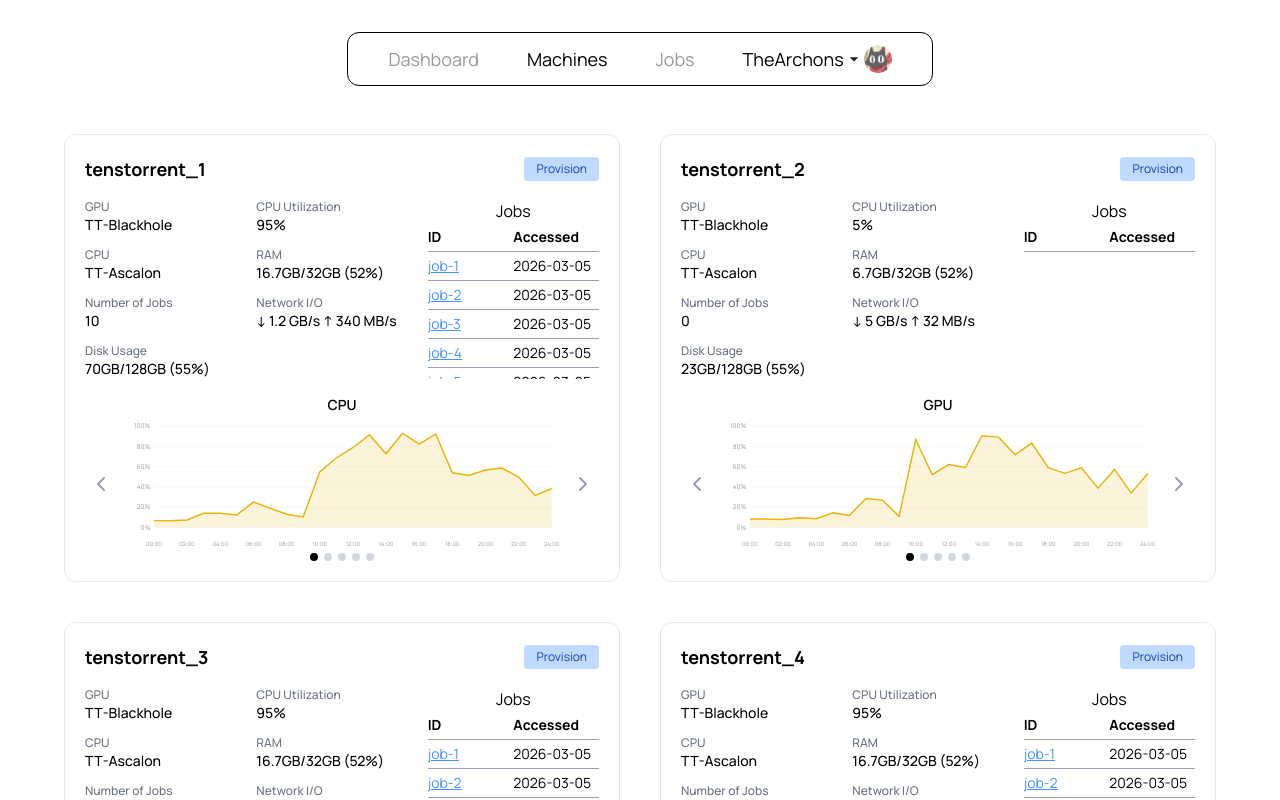
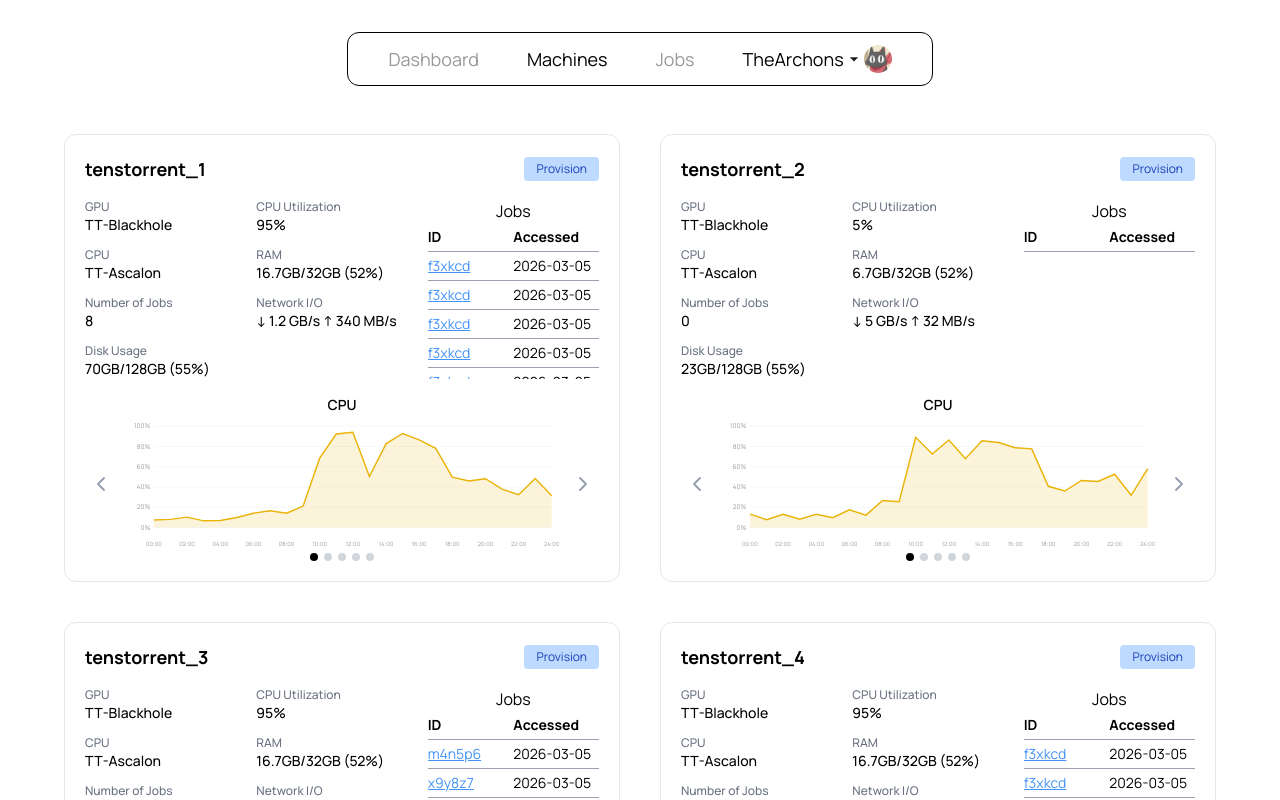
Before and after one commit to UTMIST/Mist, a React (Vite) app in the folder web-interface/: page /machines in a window 1280 px wide. Shown: the top 800 px of the page. Built offline with nearby package versions, Linux system fonts and the light colour scheme.

Commit message:
add links between jobs and machines

```diff
--- a/web-interface/src/components/Card.tsx
+++ b/web-interface/src/components/Card.tsx
@@ -5,16 +5,18 @@
   label,
   value,
   link,
+  hash
 }: {
   label: string
   value: string
   link?: string
+  hash?: string
 }) {
   return (
     <div>
       <div className="text-xs text-gray-500 font-medium">{label}</div>
       {link ? (
-        <Link to={link} className="text-sm text-accent underline">
+        <Link to={link} hash={hash} className="text-sm text-accent underline">
           {value}
         </Link>
       ) : (
@@ -42,6 +44,6 @@
   )
 }
 
-export default function Card({ children }: { children: ReactNode }) {
-  return <div className="border border-gray-200 rounded-xl p-5">{children}</div>
+export default function Card({ children, id }: { children: ReactNode, id?: string }) {
+  return <div id={id} className="border border-gray-200 rounded-xl p-5">{children}</div>
 }
--- a/web-interface/src/routes/jobs.tsx
+++ b/web-interface/src/routes/jobs.tsx
@@ -13,8 +13,7 @@
 function loadJobs(): Job[] {
   const jobs: Job[] = [
     {
-      id: 'job-1',
-      name: 'f3xkcd',
+      id: 'f3xkcd',
       created: new Date('2026-03-01T22:32:00'),
       accessed: new Date('2026-03-05T11:01:00'),
       machine: {
@@ -47,8 +46,7 @@
       ],
     },
     {
-      id: 'job-2',
-      name: 'f3xkcd',
+      id: 'a1b2c3',
       created: new Date('2026-03-01T22:32:00'),
       accessed: new Date('2026-03-05T11:01:00'),
       machine: {
@@ -81,12 +79,11 @@
       ],
     },
     {
-      id: 'job-3',
-      name: 'f3xkcd',
+      id: 'x9y8z7',
       created: new Date('2026-03-01T22:32:00'),
       accessed: new Date('2026-03-05T11:01:00'),
       machine: {
-        id: 'tenstorrent_1',
+        id: 'tenstorrent_3',
         gpu: 'TT-Blackhole',
         cpu: 'TT-Ascalon',
         diskUsage: '70GB/128GB (55%)',
@@ -115,12 +112,11 @@
       ],
     },
     {
-      id: 'job-4',
-      name: 'f3xkcd',
+      id: 'm4n5p6',
       created: new Date('2026-03-01T22:32:00'),
       accessed: new Date('2026-03-05T11:01:00'),
       machine: {
-        id: 'tenstorrent_1',
+        id: 'tenstorrent_3',
         gpu: 'TT-Blackhole',
         cpu: 'TT-Ascalon',
         diskUsage: '70GB/128GB (55%)',
@@ -184,8 +180,8 @@
   onDelete,
 }: JobCardProps) {
   return (
-    <Card>
-      <CardHeader header={job.name}>
+    <Card id={job.id}>
+      <CardHeader header={job.id}>
         <Button onClick={() => onStart(job.id)} variant="success" fontSize="xs">
           Start
         </Button>
@@ -214,7 +210,7 @@
           label="Created"
           value={format(job.created, 'yyyy-MM-dd hh:mm a')}
         />
-        <CardInfoField label="Machine" value={job.machine.id} link="#" />
+        <CardInfoField label="Machine" value={job.machine.id} link="/machines" hash={job.machine.id} />
         <CardInfoField label="Disk Usage" value={job.machine.diskUsage} />
         <CardInfoField
           label="Accessed"
--- a/web-interface/src/routes/machines.tsx
+++ b/web-interface/src/routes/machines.tsx
@@ -21,8 +21,7 @@
       cpu: 'TT-Ascalon',
       jobs: [
         {
-          id: 'job-1',
-          name: 'f3xkcd',
+          id: 'f3xkcd',
           created: new Date('2026-03-01T22:32:00'),
           accessed: new Date('2026-03-05T11:01:00'),
           dockerImage: 'utmist/mpt-3.5-turbo',
@@ -35,8 +34,7 @@
           ],
         },
         {
-          id: 'job-2',
-          name: 'f3xkcd',
+          id: 'f3xkcd',
           created: new Date('2026-03-01T22:32:00'),
           accessed: new Date('2026-03-05T11:01:00'),
           dockerImage: 'utmist/mpt-3.5-turbo',
@@ -49,8 +47,7 @@
           ],
         },
         {
-          id: 'job-3',
-          name: 'f3xkcd',
+          id: 'f3xkcd',
           created: new Date('2026-03-01T22:32:00'),
           accessed: new Date('2026-03-05T11:01:00'),
           dockerImage: 'utmist/mpt-3.5-turbo',
@@ -63,8 +60,7 @@
           ],
         },
         {
-          id: 'job-4',
-          name: 'f3xkcd',
+          id: 'f3xkcd',
           created: new Date('2026-03-01T22:32:00'),
           accessed: new Date('2026-03-05T11:01:00'),
           dockerImage: 'utmist/mpt-3.5-turbo',
@@ -77,8 +73,7 @@
           ],
         },
         {
-          id: 'job-5',
-          name: 'f3xkcd',
+          id: 'f3xkcd',
           created: new Date('2026-03-01T22:32:00'),
           accessed: new Date('2026-03-05T11:01:00'),
           dockerImage: 'utmist/mpt-3.5-turbo',
@@ -91,8 +86,7 @@
           ],
         },
         {
-          id: 'job-6',
-          name: 'f3xkcd',
+          id: 'f3xkcd',
           created: new Date('2026-03-01T22:32:00'),
           accessed: new Date('2026-03-05T11:01:00'),
           dockerImage: 'utmist/mpt-3.5-turbo',
@@ -105,8 +99,7 @@
           ],
         },
         {
-          id: 'job-7',
-          name: 'f3xkcd',
+          id: 'f3xkcd',
           created: new Date('2026-03-01T22:32:00'),
           accessed: new Date('2026-03-05T11:01:00'),
           dockerImage: 'utmist/mpt-3.5-turbo',
@@ -119,36 +112,7 @@
           ],
         },
         {
-          id: 'job-8',
-          name: 'f3xkcd',
-          created: new Date('2026-03-01T22:32:00'),
-          accessed: new Date('2026-03-05T11:01:00'),
-          dockerImage: 'utmist/mpt-3.5-turbo',
-          usageHistory: [
-            generateSampleUsageData(),
-            generateSampleUsageData(),
-            generateSampleUsageData(),
-            generateSampleUsageData(),
-            generateSampleUsageData(),
-          ],
-        },
-        {
-          id: 'job-9',
-          name: 'f3xkcd',
-          created: new Date('2026-03-01T22:32:00'),
-          accessed: new Date('2026-03-05T11:01:00'),
-          dockerImage: 'utmist/mpt-3.5-turbo',
-          usageHistory: [
-            generateSampleUsageData(),
-            generateSampleUsageData(),
-            generateSampleUsageData(),
-            generateSampleUsageData(),
-            generateSampleUsageData(),
-          ],
-        },
-        {
-          id: 'job-10',
-          name: 'f3xkcd',
+          id: 'f3xkcd',
           created: new Date('2026-03-01T22:32:00'),
           accessed: new Date('2026-03-05T11:01:00'),
           dockerImage: 'utmist/mpt-3.5-turbo',
@@ -204,8 +168,7 @@
       cpu: 'TT-Ascalon',
       jobs: [
         {
-          id: 'job-1',
-          name: 'f3xkcd',
+          id: 'm4n5p6',
           created: new Date('2026-03-01T22:32:00'),
           accessed: new Date('2026-03-05T11:01:00'),
           dockerImage: 'utmist/mpt-3.5-turbo',
@@ -218,8 +181,7 @@
           ],
         },
         {
-          id: 'job-2',
-          name: 'f3xkcd',
+          id: 'x9y8z7',
           created: new Date('2026-03-01T22:32:00'),
           accessed: new Date('2026-03-05T11:01:00'),
           dockerImage: 'utmist/mpt-3.5-turbo',
@@ -254,8 +216,7 @@
       cpu: 'TT-Ascalon',
       jobs: [
         {
-          id: 'job-1',
-          name: 'f3xkcd',
+          id: 'f3xkcd',
           created: new Date('2026-03-01T22:32:00'),
           accessed: new Date('2026-03-05T11:01:00'),
           dockerImage: 'utmist/mpt-3.5-turbo',
@@ -268,8 +229,7 @@
           ],
         },
         {
-          id: 'job-2',
-          name: 'f3xkcd',
+          id: 'f3xkcd',
           created: new Date('2026-03-01T22:32:00'),
           accessed: new Date('2026-03-05T11:01:00'),
           dockerImage: 'utmist/mpt-3.5-turbo',
@@ -304,8 +264,7 @@
       cpu: 'TT-Ascalon',
       jobs: [
         {
-          id: 'job-1',
-          name: 'f3xkcd',
+          id: 'f3xkcd',
           created: new Date('2026-03-01T22:32:00'),
           accessed: new Date('2026-03-05T11:01:00'),
           dockerImage: 'utmist/mpt-3.5-turbo',
@@ -318,8 +277,7 @@
           ],
         },
         {
-          id: 'job-2',
-          name: 'f3xkcd',
+          id: 'f3xkcd',
           created: new Date('2026-03-01T22:32:00'),
           accessed: new Date('2026-03-05T11:01:00'),
           dockerImage: 'utmist/mpt-3.5-turbo',
@@ -354,8 +312,7 @@
       cpu: 'TT-Ascalon',
       jobs: [
         {
-          id: 'job-1',
-          name: 'f3xkcd',
+          id: 'f3xkcd',
           created: new Date('2026-03-01T22:32:00'),
           accessed: new Date('2026-03-05T11:01:00'),
           dockerImage: 'utmist/mpt-3.5-turbo',
@@ -368,8 +325,7 @@
           ],
         },
         {
-          id: 'job-2',
-          name: 'f3xkcd',
+          id: 'f3xkcd',
           created: new Date('2026-03-01T22:32:00'),
           accessed: new Date('2026-03-05T11:01:00'),
           dockerImage: 'utmist/mpt-3.5-turbo',
@@ -411,7 +367,7 @@
   onProvision: (machinedId: string) => void
 }) {
   return (
-    <Card>
+    <Card id={machine.id}>
       <CardHeader header={machine.id}>
         <Button
           onClick={() => onProvision(machine.id)}
@@ -457,7 +413,7 @@
                   {machine.jobs.map((job) => (
                     <tr className="border-b-gray-400 border-b">
                       <td className="text-sm py-1">
-                        <Link to="/jobs" className="text-accent underline">
+                        <Link to="/jobs" hash={job.id} className="text-accent underline">
                           {job.id}
                         </Link>
                       </td>
--- a/web-interface/src/types/job.ts
+++ b/web-interface/src/types/job.ts
@@ -2,7 +2,6 @@
 
 export type BaseJob = {
   id: string
-  name: string
   created: Date
   accessed: Date
   dockerImage: string
```
